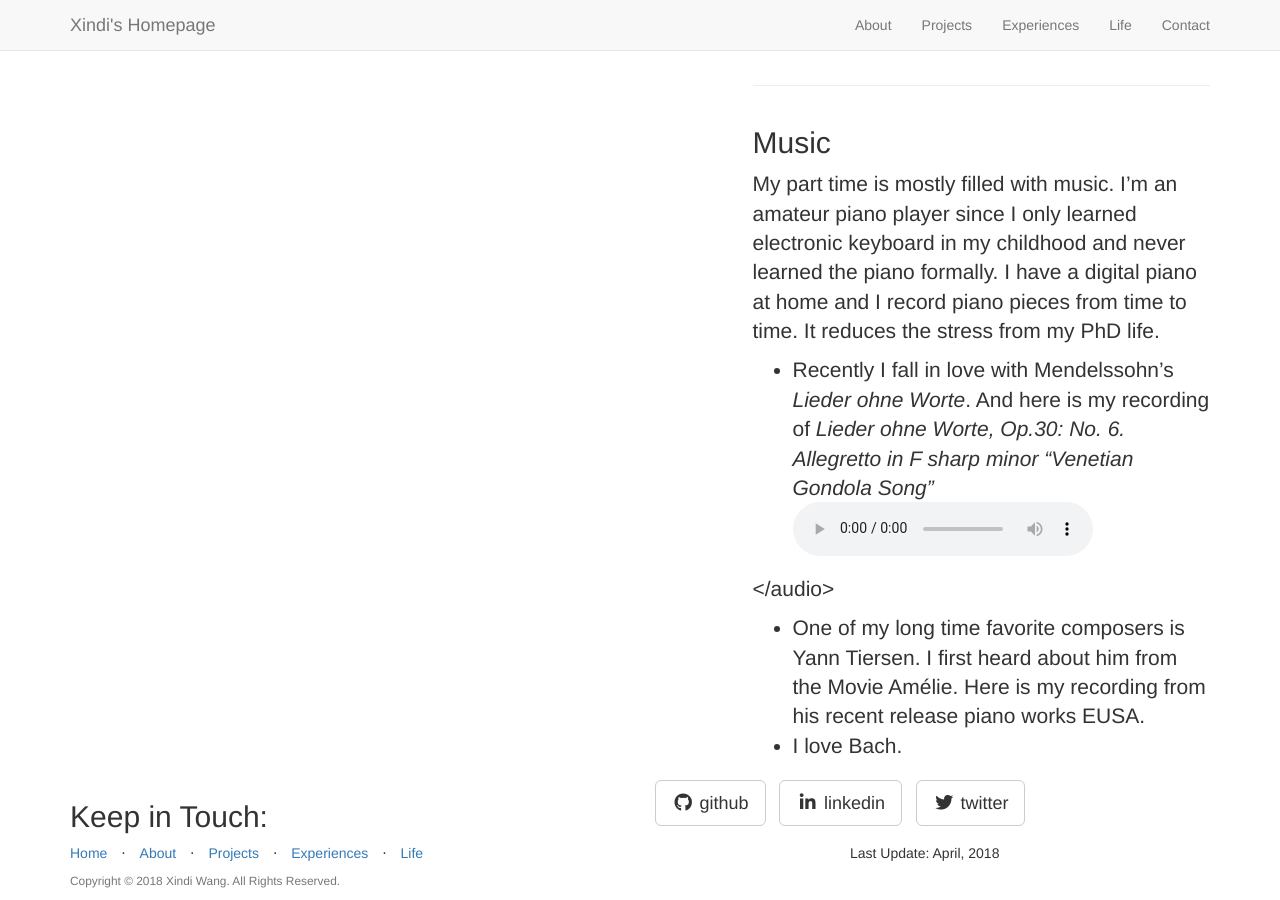
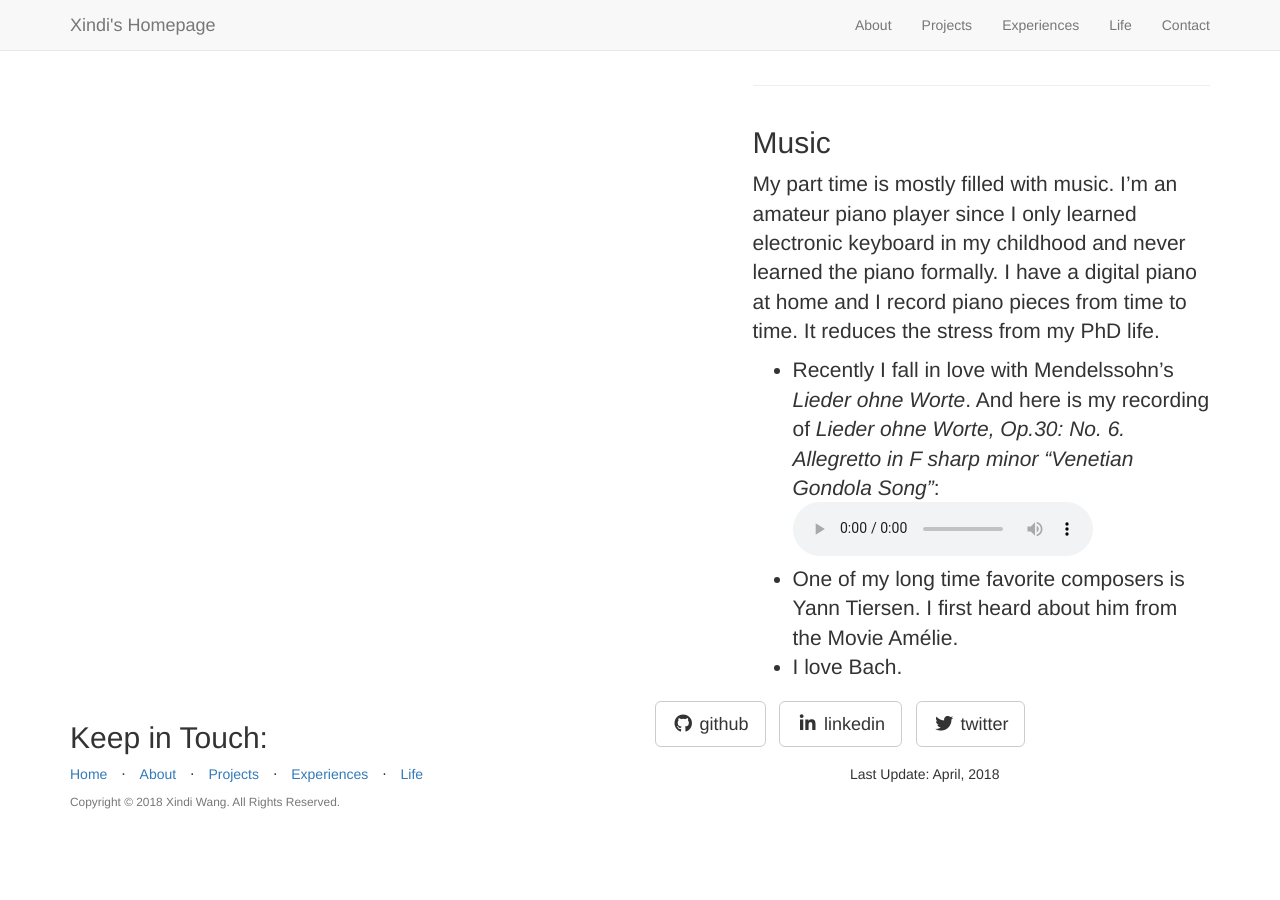
Before and after one commit to xindi-dumbledore/xindi-dumbledore.github.io, a Jekyll site: the page built from life/_posts/2018-04-19-life-1.markdown, in a window 1280 px wide and 900 px high, scrolled down 1396 px. Built offline with Jekyll 4.4.1, drawn with Linux system fonts in a browser that asks for light colours; nearby versions of some CDN libraries; library files that are not in the unit come from our copies; after the commit the page ends 2217 px from its top, so only the background shows below that.

Commit message:
2018-04-28

```diff
--- a/life/_posts/2018-04-19-life-1.markdown
+++ b/life/_posts/2018-04-19-life-1.markdown
@@ -7,9 +7,7 @@ description: |
 ---
 My part time is mostly filled with music. I'm an amateur piano player since I only learned electronic keyboard in my childhood and never learned the piano formally. I have a digital piano at home and I record piano pieces from time to time. It reduces the stress from my PhD life.
 
-- Recently I fall in love with Mendelssohn's *Lieder ohne Worte*. And here is my recording of *Lieder ohne Worte, Op.30: No. 6. Allegretto in F sharp minor "Venetian Gondola Song"* <audio controls="controls">
-  <source src="img/life/foo.mp3"
-         type='audio/mp3'>
-</audio>
-- One of my long time favorite composers is Yann Tiersen. I first heard about him from the Movie Amélie. Here is my recording from his recent release piano works EUSA.
+- Recently I fall in love with Mendelssohn's *Lieder ohne Worte*. And here is my recording of *Lieder ohne Worte, Op.30: No. 6. Allegretto in F sharp minor "Venetian Gondola Song"*: <audio controls="controls"><source src="img/life/songs_without_words.mp3"
+         type='audio/mpeg'></audio>
+- One of my long time favorite composers is Yann Tiersen. I first heard about him from the Movie Amélie.
 - I love Bach.
```
Also changed, not shown: 6 other files.
